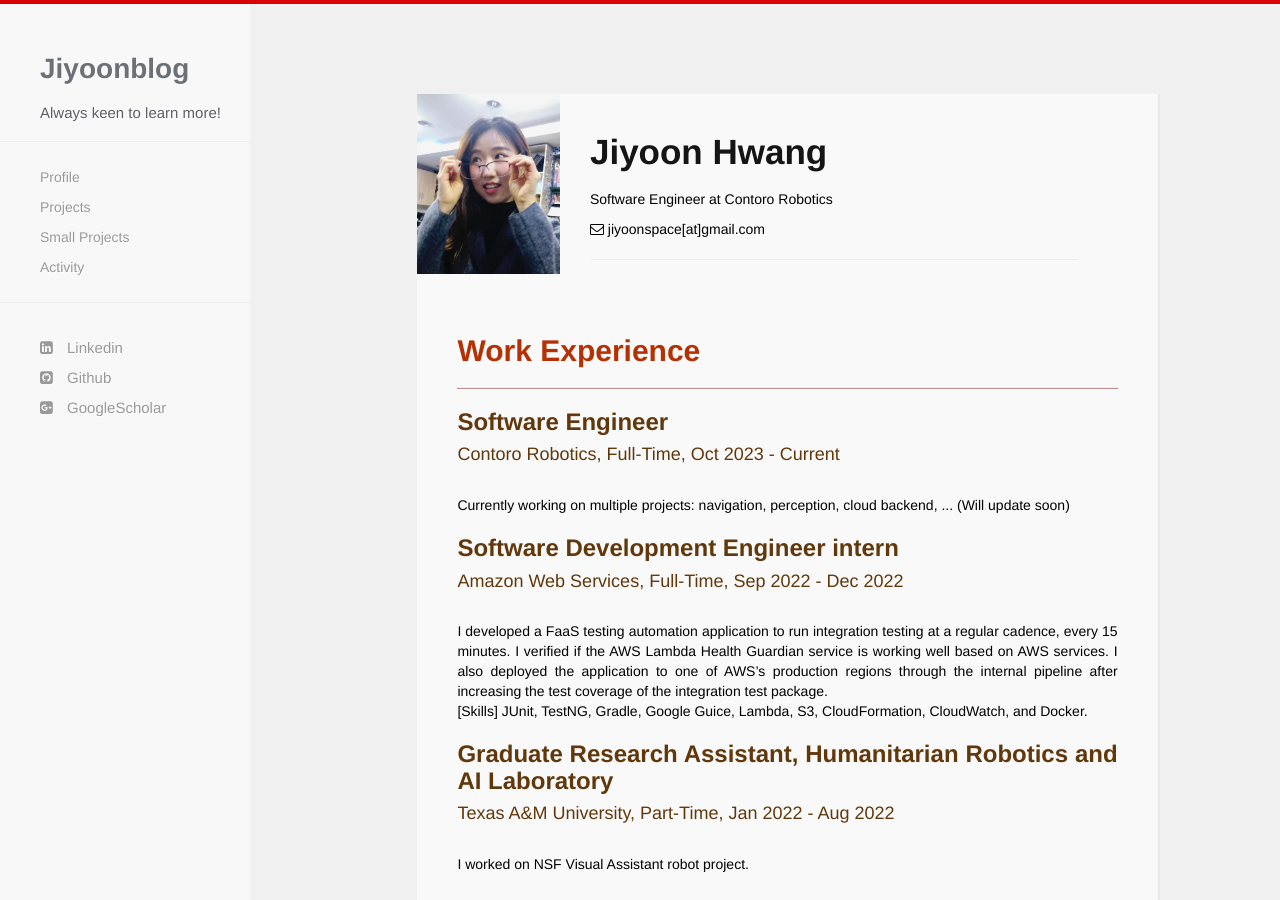
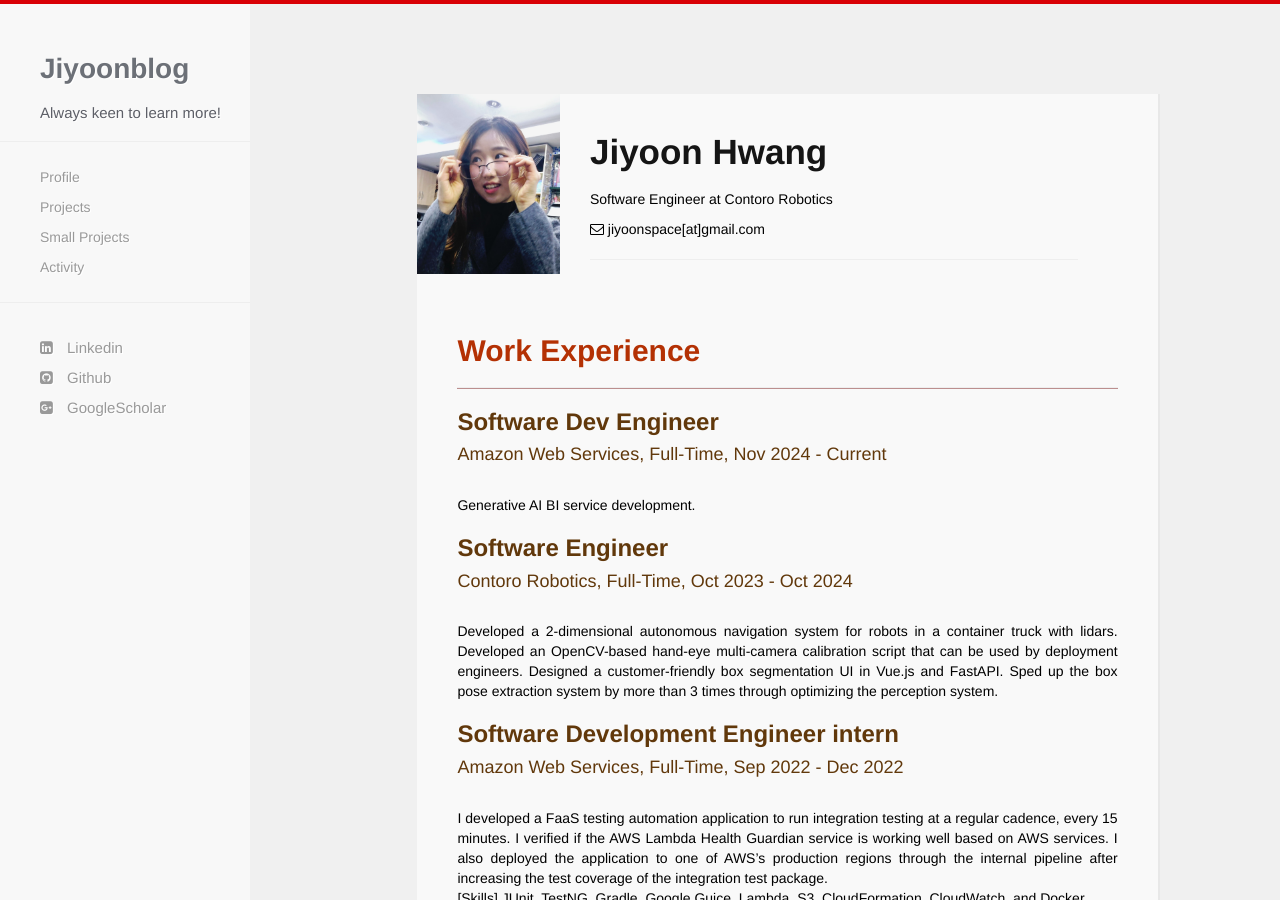
Before and after one commit to jiyoonspace/jiyoonspace.github.io, a Jekyll site: the page built from about.html, in a window 1280 px wide and 900 px high. Built offline with Jekyll 4.4.1, drawn with Linux system fonts in a browser that asks for light colours; nearby versions of some CDN libraries.

Commit message:
update the work exp

```diff
--- a/about.html
+++ b/about.html
@@ -35,11 +35,22 @@ title: About
                             </div>
                             <div class="col-md-12">
                                 <div class="cv-item" style="text-align:justify">
-                                    <h3>Software Engineer</h3>
-                                    <h4>Contoro Robotics, Full-Time, Oct 2023 - Current</h4>
+                                    <h3>Software Dev Engineer</h3>
+                                    <h4>Amazon Web Services, Full-Time, Nov 2024 - Current </h4>
                                     <br />
                                     <p>
-                                        Currently working on multiple projects: navigation, perception, cloud backend, ... (Will update soon)
+                                        Generative AI BI service development.
+                                    </p>
+                                </div>
+                                <div class="cv-item" style="text-align:justify">
+                                    <h3>Software Engineer</h3>
+                                    <h4>Contoro Robotics, Full-Time, Oct 2023 - Oct 2024</h4>
+                                    <br />
+                                    <p>
+                                        Developed a 2-dimensional autonomous navigation system for robots in a container truck with lidars.
+                                        Developed an OpenCV-based hand-eye multi-camera calibration script that can be used by deployment engineers.
+                                        Designed a customer-friendly box segmentation UI in Vue.js and FastAPI.
+                                        Sped up the box pose extraction system by more than 3 times through optimizing the perception system.
                                     </p>
                                 </div>
                                 <div class="cv-item" style="text-align:justify">
```
